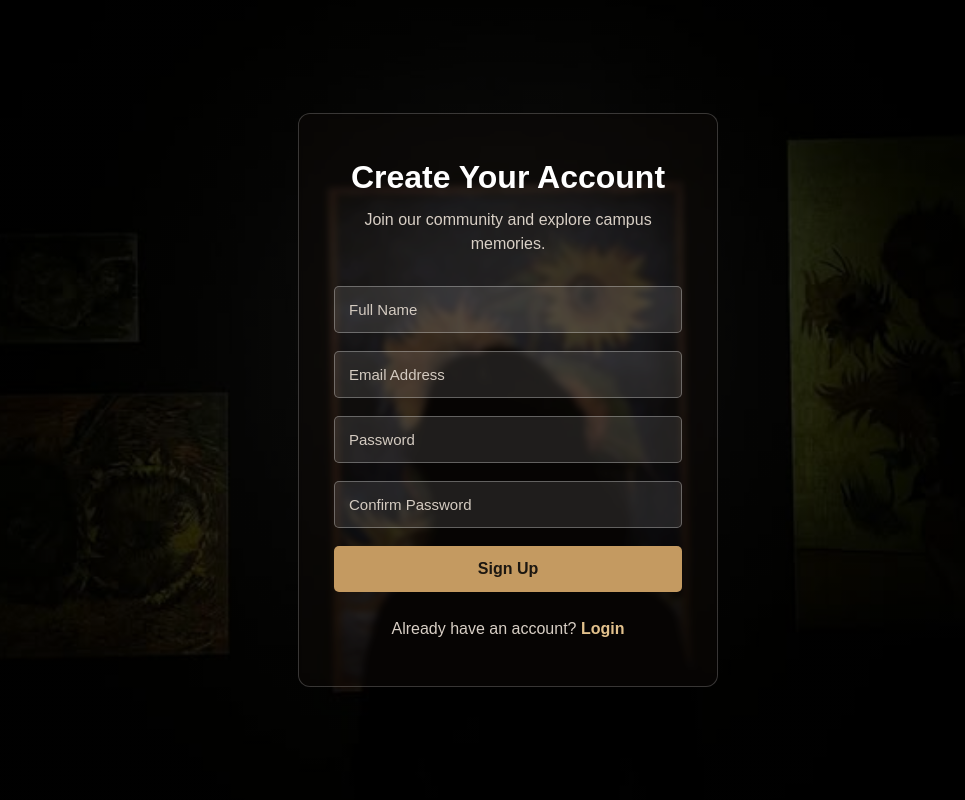
After one commit to codeWith-Ume/snapShare, a Django app: page /accounts/signup/ in a window 1280 px wide. The commit adds this page. Shown: the whole page, without its empty margins (132-1097 px from the left). Run offline with Django 5.2, Linux system fonts and the light colour scheme.

Commit message:
add signup and login page

```diff
--- /dev/null
+++ b/static/css/auth.css
@@ -0,0 +1,102 @@
+
+* {
+    margin: 0;
+    padding: 0;
+    box-sizing: border-box;
+}
+
+body {
+    font-family: Arial, sans-serif;
+}
+
+.auth-container {
+    min-height: 100vh;
+    background-image:
+        linear-gradient(rgba(0, 0, 0, 0.55), rgba(0, 0, 0, 0.55)),
+        url("/static/images/login%26signup.jpg");;
+
+    background-size: cover;
+    background-position: center;
+    display: flex;
+    justify-content: center;
+    align-items: center;
+    padding: 20px;
+}
+
+.auth-box {
+    width: 100%;
+    max-width: 420px;
+    padding: 45px 35px;
+    background: rgba(20, 16, 13, 0.30);
+    backdrop-filter: blur(3px);
+    border: 1px solid rgba(255, 255, 255, 0.2);
+    border-radius: 12px;
+    color: white;
+    text-align: center;
+}
+
+.auth-box h1 {
+    font-size: 32px;
+    margin-bottom: 12px;
+}
+
+.auth-box > p {
+    color: #d8cfc5;
+    margin-bottom: 30px;
+    line-height: 1.5;
+}
+
+.auth-box form {
+    display: flex;
+    flex-direction: column;
+    gap: 18px;
+}
+
+.auth-box input {
+    width: 100%;
+    padding: 14px;
+    border: 1px solid rgba(255, 255, 255, 0.3);
+    border-radius: 5px;
+    background: rgba(255, 255, 255, 0.1);
+    color: white;
+    font-size: 15px;
+    outline: none;
+}
+
+.auth-box input::placeholder {
+    color: #d4cbc1;
+}
+
+.auth-box input:focus {
+    border-color: #c49a61;
+}
+
+.auth-box button {
+    padding: 14px;
+    background: #c49a61;
+    color: #1c1711;
+    border: none;
+    border-radius: 5px;
+    font-size: 16px;
+    font-weight: bold;
+    cursor: pointer;
+}
+
+.auth-box button:hover {
+    background: #e0bb83;
+}
+
+.auth-box .switch-page {
+    margin-top: 25px;
+    margin-bottom: 0;
+}
+
+.switch-page a {
+    color: #e2c18c;
+    text-decoration: none;
+    font-weight: bold;
+}
+
+.switch-page a:hover {
+    text-decoration: underline;
+}
--- /dev/null
+++ b/templates/accounts/signup.html
@@ -0,0 +1,39 @@
+
+{% load static %}
+
+<!DOCTYPE html>
+<html lang="en">
+<head>
+    <meta charset="UTF-8">
+    <meta name="viewport" content="width=device-width, initial-scale=1.0">
+    <title>Sign Up | snapShare</title>
+
+    <link rel="stylesheet" href="{% static 'css/auth.css' %}">
+</head>
+<body>
+
+    <div class="auth-container">
+        <div class="auth-box">
+
+            <h1>Create Your Account</h1>
+            <p>Join our community and explore campus memories.</p>
+
+            <form>
+                <input type="text" placeholder="Full Name" required>
+                <input type="email" placeholder="Email Address" required>
+                <input type="password" placeholder="Password" required>
+                <input type="password" placeholder="Confirm Password" required>
+
+                <button type="submit">Sign Up</button>
+            </form>
+
+            <p class="switch-page">
+                Already have an account?
+                <a href="{% url 'login' %}">Login</a>
+            </p>
+
+        </div>
+    </div>
+
+</body>
+</html>
--- a/templates/home/index.html
+++ b/templates/home/index.html
@@ -18,8 +18,8 @@
 
         <div class="nav-links">
             <a href="/">Home</a>
-            <a href="#">Login</a>
-            <a href="#">Sign Up</a>
+            <a href="{% url 'login' %}">Login</a>
+            <a href="{ % url 'signup' %}">Sign Up</a>
         </div>
     </nav>
 
@@ -39,7 +39,7 @@
                 event pictures in one place.
             </p>
 
-            <a href="#" class="explore-btn">
+            <a href="{% url 'login' %}" class="explore-btn">
                 Explore Memories →
             </a>
 
```
Also changed, not shown: templates/accounts/login.html (added, +37 -0 lines), static/images/login&signup.jpg (added).
